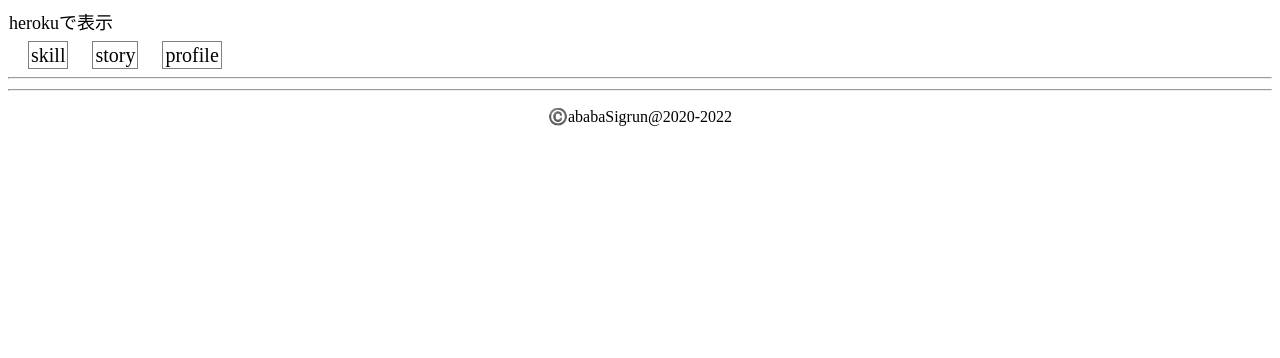
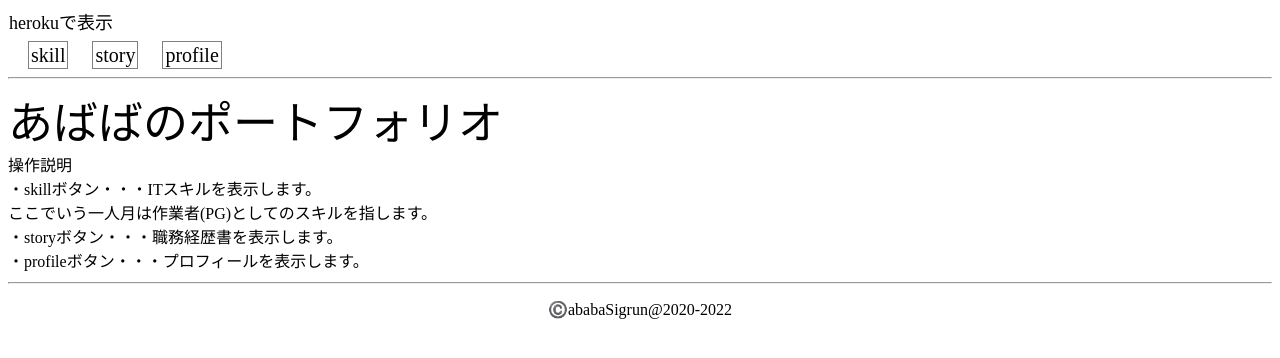
Before and after one commit to ababaSigrun/herokudev-, a PHP site: page / in a window 1280 px wide. Shown: the top 358 px of the page. Run offline with PHP 8.4, Linux system fonts and the light colour scheme.

Commit message:
説明用文字を追加

```diff
--- a/css/style.css
+++ b/css/style.css
@@ -4,6 +4,10 @@ titleWord{
     border:1px gray solid;
     padding:2px 2px 2px 2px;
     margin: 10px;
+}
+
+explanation{
+    font-size:45px;
 }
 
 titleWord:hover{
--- a/index.html
+++ b/index.html
@@ -18,6 +18,26 @@
         </div>
         <hr>
     </header>
+    <div class="main" id="mainD">
+        <explanation>
+            あばばのポートフォリオ
+        </explanation>
+        <div>
+            操作説明
+        </div>
+        <div>
+            ・skillボタン・・・ITスキルを表示します。<br>
+            ここでいう一人月は作業者(PG)としてのスキルを指します。
+        </div>
+        <div>
+            ・storyボタン・・・職務経歴書を表示します。
+        </div>
+        <div>
+            ・profileボタン・・・プロフィールを表示します。
+        </div>
+
+
+    </div>
 
     <div class="speace">
         <Display class="skill" id="skilD">skillDisplay:
```
